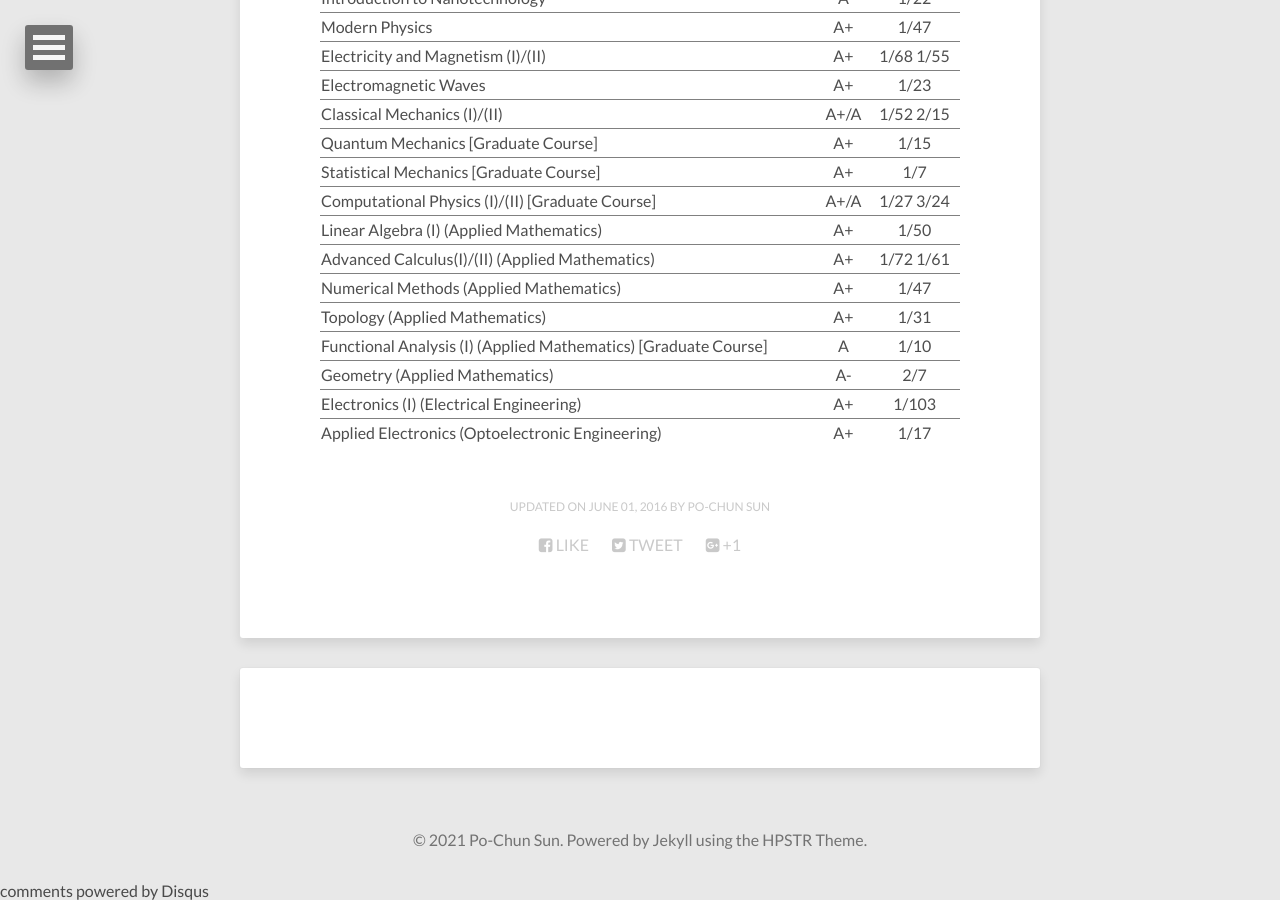
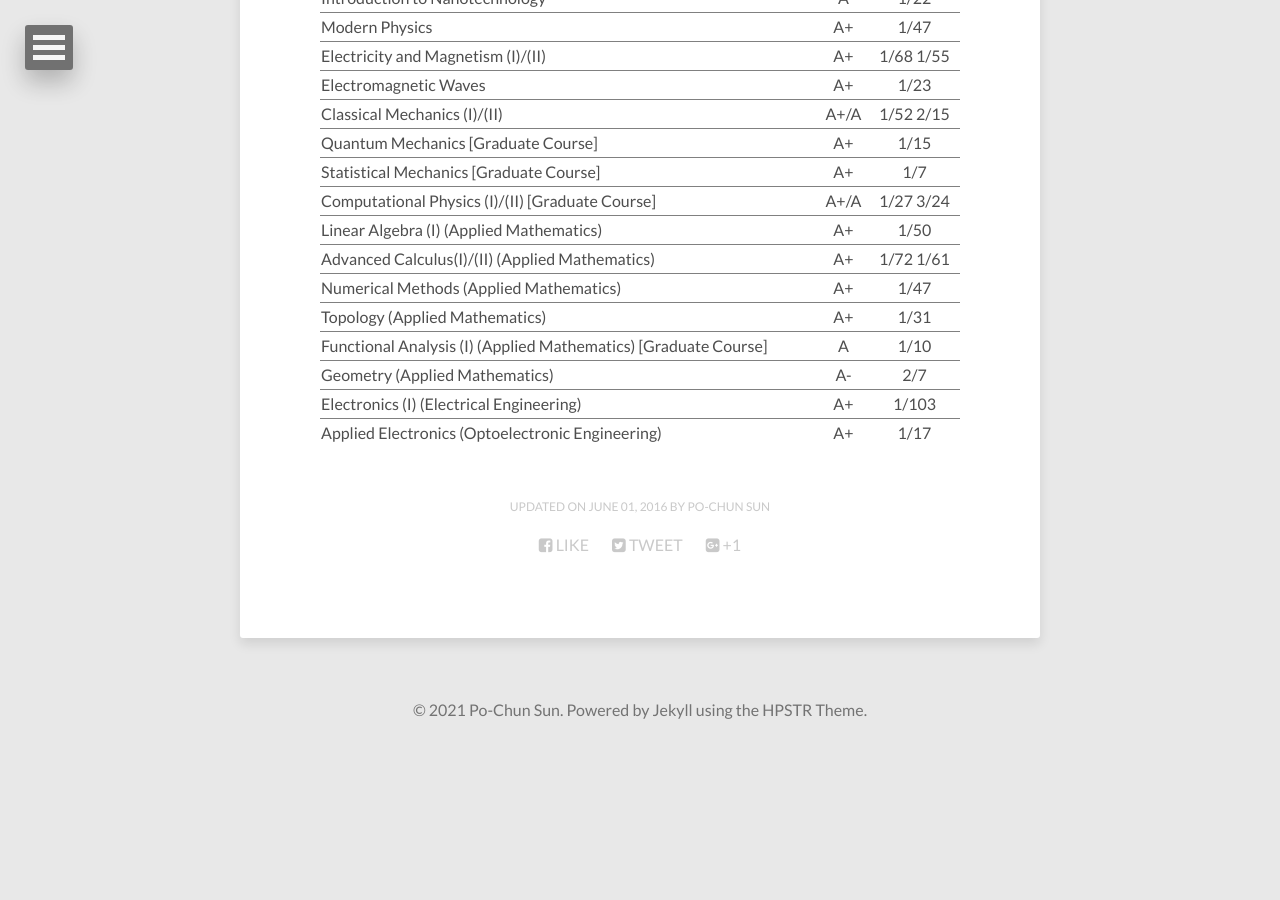
Before and after one commit to pochunsun/pochunsun.github.io, a Jekyll site: the page built from Grade/index.md, in a window 1280 px wide and 900 px high, scrolled down 700 px. Built offline with Jekyll 4.4.1, drawn with Linux system fonts in a browser that asks for light colours; nearby versions of some CDN libraries; comment, search, counter and statistics services are not loaded; after the commit the page ends 1451 px from its top, so only the background shows below that; part of the change alters nothing that is shown.

```diff
--- a/Grade/index.md
+++ b/Grade/index.md
@@ -6,7 +6,7 @@ image:
   feature: abstract-11.jpg
   credit: dargadgetz
   creditlink: http://www.dargadgetz.com/ios-7-abstract-wallpaper-pack-for-iphone-5-and-ipod-touch-retina/
-share: true
+comments: false
 modified: 2016-06-01T15:14:43-04:00
 ---
 
```
